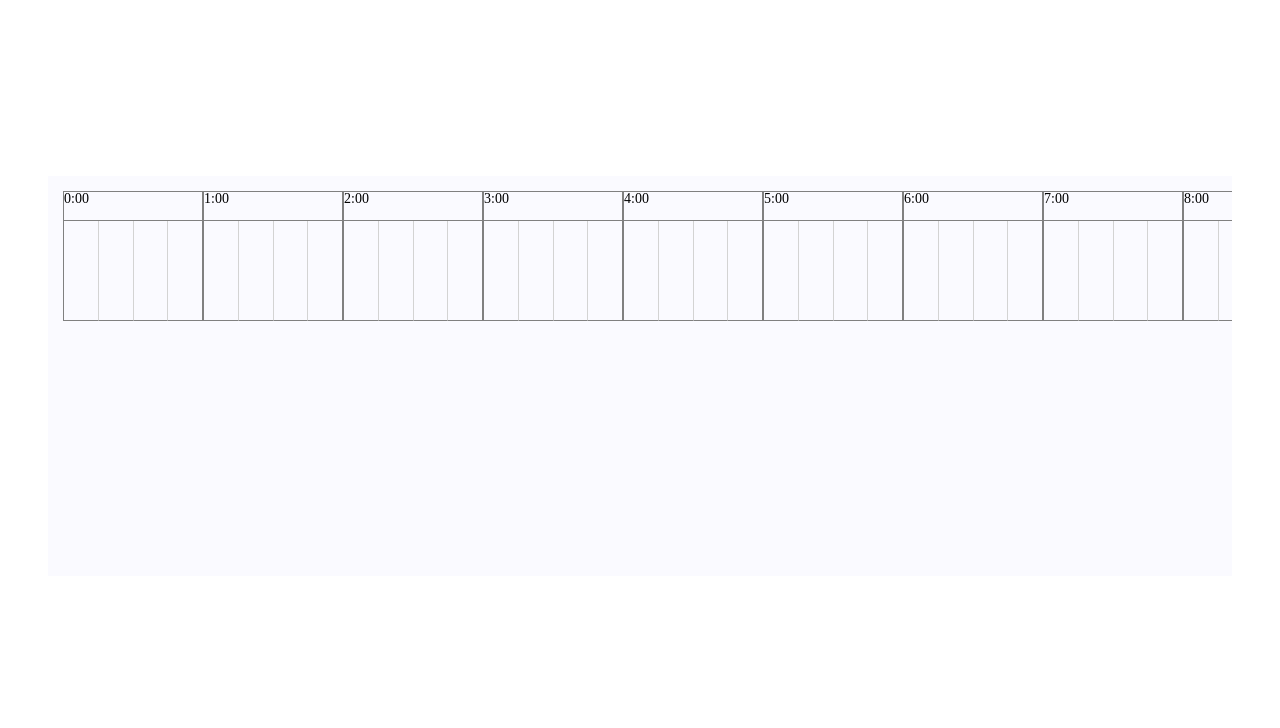
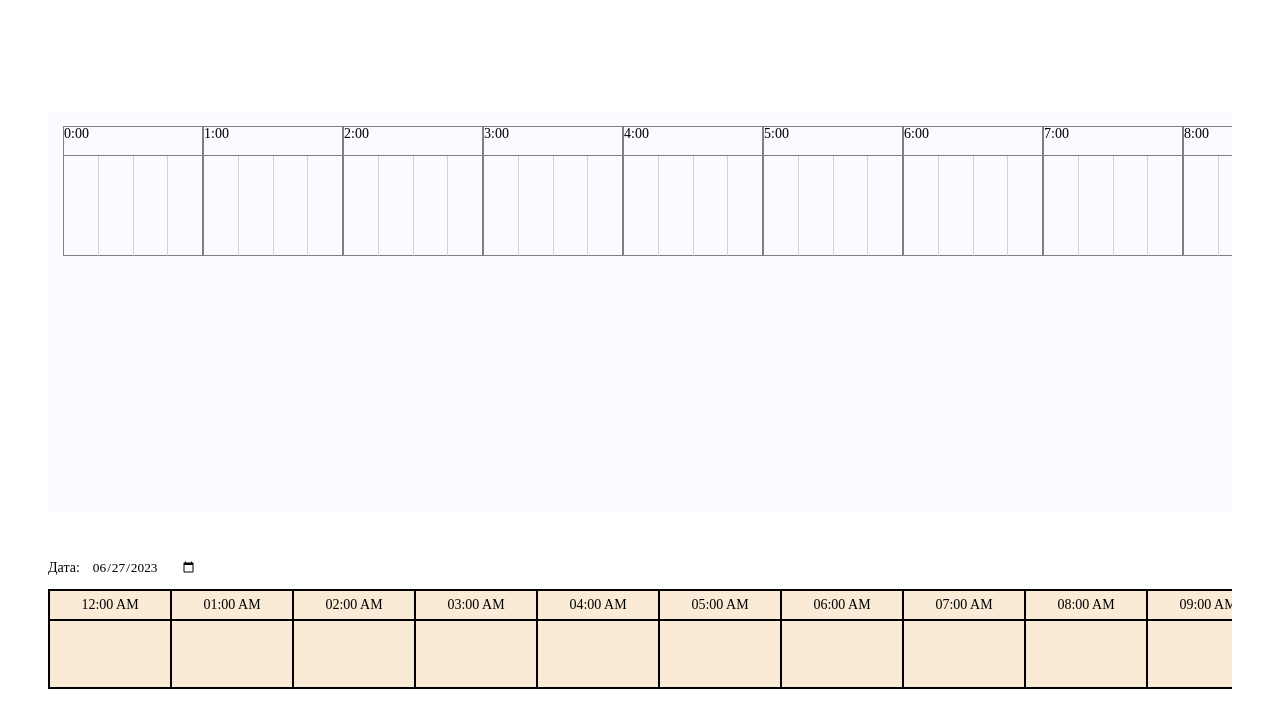
Before and after one commit to TkachYulia/Timeline, a React (Create React App) app: page / in a window 1280 px wide. Shown: the top 728 px of the page. Built offline with nearby package versions, Linux system fonts and the light colour scheme.

Commit message:
Created second variant of timeline

```diff
--- a/package.json
+++ b/package.json
@@ -6,6 +6,7 @@
     "@testing-library/jest-dom": "^5.16.5",
     "@testing-library/react": "^13.4.0",
     "@testing-library/user-event": "^13.5.0",
+    "@tippyjs/react": "^4.2.6",
     "antd": "^5.6.2",
     "react": "^18.2.0",
     "react-dom": "^18.2.0",
--- a/public/index.html
+++ b/public/index.html
@@ -6,6 +6,14 @@
         <meta name="theme-color" content="#000000" />
         <link rel="icon" href="%PUBLIC_URL%/clock.png" />
         <title>Timeline</title>
+
+        <!-- Development Tippy.js -->
+        <script src="https://unpkg.com/@popperjs/core@2/dist/umd/popper.min.js"></script>
+        <script src="https://unpkg.com/tippy.js@6/dist/tippy-bundle.umd.js"></script>
+
+        <!-- Production Tippy.js -->
+        <script src="https://unpkg.com/@popperjs/core@2"></script>
+        <script src="https://unpkg.com/tippy.js@6"></script>
     </head>
     <body>
         <noscript>You need to enable JavaScript to run this app.</noscript>
--- a/src/components/TimelineFirst/index.js
+++ b/src/components/TimelineFirst/index.js
@@ -141,10 +141,8 @@ function TimelineFirst() {
             id="mouse-pos"
         >
             {timeList.map((el, i) => (
-                <div>
-                    <div key={i} style={{ width: 140, height: 30, borderColor: "gray", border: "1px solid gray" }}>
-                        {el}
-                    </div>
+                <div key={i}>
+                    <div style={{ width: 140, height: 30, borderColor: "gray", border: "1px solid gray" }}>{el}</div>
                     {oneHourBlock(i)}
                 </div>
             ))}
@@ -163,6 +161,7 @@ function TimelineFirst() {
                                 position: "absolute",
                                 boxSizing: "border-box",
                             }}
+                            key={item.id}
                         >
                             {item.startTimeIndex !== item.finishTimeIndex ? (
                                 <>
--- a/src/components/TimelineSecond/index.js
+++ b/src/components/TimelineSecond/index.js
@@ -1,5 +1,112 @@
+import { useState } from "react";
+import Tippy, { useSingleton } from "@tippyjs/react";
+import styles from "./main.module.css";
+import { convertDatetimeToNumericMs } from "../../exports/functions";
+import { message } from "antd";
+
+const TimeCell = ({ dateTime, singletonTarget, startCreate }) => {
+    const currentDateTime = new Date(dateTime);
+    const timeSteps = [...Array(4)].map((_, order) => new Date(new Date(dateTime).setMinutes(15 * order)));
+
+    const timeFormat = (DATE) => {
+        return DATE.toLocaleTimeString([], { hour: "2-digit", minute: "2-digit" });
+    };
+
+    const handleClick = (cellDateTime, event) => {
+        const minuteCell = event.target;
+        const hourCell = minuteCell.parentNode.parentNode;
+
+        const minuteCellRect = minuteCell.getBoundingClientRect();
+        const hourCellRect = hourCell.getBoundingClientRect();
+
+        const resultLeftOffset = minuteCellRect.left - hourCellRect.left + hourCell.offsetLeft;
+
+        startCreate({
+            time: convertDatetimeToNumericMs(cellDateTime),
+            start: resultLeftOffset,
+        });
+    };
+
+    return (
+        <div className={styles.timeCell}>
+            <div className={styles.header}>{timeFormat(currentDateTime)}</div>
+            <div className={styles.steps}>
+                {timeSteps.map((timeItem) => (
+                    <Tippy
+                        key={`cell-${convertDatetimeToNumericMs(timeItem)}`}
+                        content={timeFormat(timeItem)}
+                        singleton={singletonTarget}
+                        delay={0}
+                        arrow={false}
+                    >
+                        <div className={styles.step} onClick={(event) => handleClick(timeItem, event)}></div>
+                    </Tippy>
+                ))}
+            </div>
+        </div>
+    );
+};
+
+const ReservedTimeCell = ({ timeCell, isPoint = false }) => {
+    const style = {
+        width: `${isPoint ? 24 : Math.abs(timeCell.start - timeCell.end)}px`,
+        height: "40px",
+        position: "absolute",
+        left: `${timeCell.start}px`,
+        bottom: "3px",
+        backgroundColor: "coral",
+    };
+    return <div style={style}></div>;
+};
+
 const TimelineSecond = () => {
-    return <div></div>;
+    const [startTime, setStartTime] = useState(null);
+    const [createdTimes, setCreatedTimes] = useState([]);
+
+    const [selectedDate, setSelectedDate] = useState(new Date().toISOString().split("T")[0]);
+    const selectedDateWithTime = new Date(selectedDate).setHours(0, 0, 0, 0);
+    const hourSteps = [...Array(24)].map((_, order) => new Date(selectedDateWithTime).setHours(1 * order));
+    const [source, target] = useSingleton({
+        overrides: ["delay", "arrow"],
+    });
+
+    const handleChangeDate = (e) => {
+        setSelectedDate(e.target.value);
+    };
+
+    const startCreate = (time) => {
+        if (createdTimes.some((createdTime) => createdTime.start >= time.start && time.start <= createdTime.end)) {
+            message.error("Невозможно создать действие: пересечение временных интервалов");
+        } else {
+            setStartTime(time);
+        }
+    };
+
+    return (
+        <div className={styles.container}>
+            <div className={styles.dateContainer}>
+                <span>Дата:</span>
+                <input type="date" onChange={handleChangeDate} value={selectedDate} />
+            </div>
+            <Tippy singleton={source} delay={500} />
+            {!!selectedDate && (
+                <div className={styles.timeline}>
+                    {hourSteps.map((hourItem) => (
+                        <TimeCell
+                            dateTime={hourItem}
+                            singletonTarget={target}
+                            startCreate={startCreate}
+                            key={convertDatetimeToNumericMs(hourItem)}
+                        />
+                    ))}
+                    {!!startTime && <ReservedTimeCell timeCell={startTime} isPoint />}
+                    {createdTimes.map((createdTime) => (
+                        <ReservedTimeCell timeCell={createdTime} key={createdTime.offset} />
+                    ))}
+                </div>
+            )}
+        </div>
+    );
 };
 
 export default TimelineSecond;
--- /dev/null
+++ b/src/components/TimelineSecond/main.module.css
@@ -0,0 +1,92 @@
+:root {
+    --timeCellWidth: 50px;
+}
+
+.container {
+    width: 100%;
+    display: flex;
+    flex-direction: column;
+    justify-content: center;
+    align-items: flex-start;
+    gap: 12px;
+}
+
+.container .dateContainer {
+    display: flex;
+    justify-content: flex-start;
+    align-items: center;
+    gap: 12px;
+}
+
+.container .dateContainer input {
+    margin: 0;
+}
+
+.container .timeline {
+    width: 100%;
+    height: 100px;
+    background-color: aquamarine;
+    display: flex;
+    flex-direction: row;
+    flex-wrap: nowrap;
+    overflow: auto;
+    position: relative;
+}
+
+.container .timeline .timeCell {
+    display: grid;
+    grid-template-rows: 30px 1fr;
+    background-color: antiquewhite;
+    border: 2px solid black;
+}
+
+.container .timeline .timeCell:not(:last-child) {
+    border-right: none;
+}
+
+.container .timeline .timeCell .header {
+    display: flex;
+    justify-content: center;
+    align-items: center;
+    border-bottom: 2px solid black;
+    user-select: none;
+    -moz-user-select: none;
+    -webkit-user-select: none;
+}
+
+.container .timeline .timeCell .header * {
+    pointer-events: none;
+}
+
+.container .timeline .timeCell .steps {
+    display: grid;
+    grid-template-columns: repeat(4, 1fr);
+}
+
+.container .timeline .timeCell .steps .step {
+    width: 30px;
+    height: 100%;
+    display: flex;
+    justify-content: center;
+    align-items: center;
+    position: relative;
+    overflow: hidden;
+    cursor: cell;
+}
+
+.container .timeline .timeCell .steps .step::before {
+    content: "";
+    display: none;
+    width: calc(100% - 6px);
+    height: calc(100% - 6px);
+    background-color: rgba(50, 205, 50, 0.5);
+    border-radius: 4px;
+    position: absolute;
+    top: 50%;
+    left: 3px;
+    transform: translateY(-50%);
+}
+
+.container .timeline .timeCell .steps .step:hover::before {
+    display: block;
+}
--- /dev/null
+++ b/src/exports/functions.js
@@ -0,0 +1,3 @@
+export const convertDatetimeToNumericMs = (datetime) => {
+    return new Date(datetime).getTime();
+}
```
Also changed, not shown: 1 other file (tests, documents, lock files or other folders).
